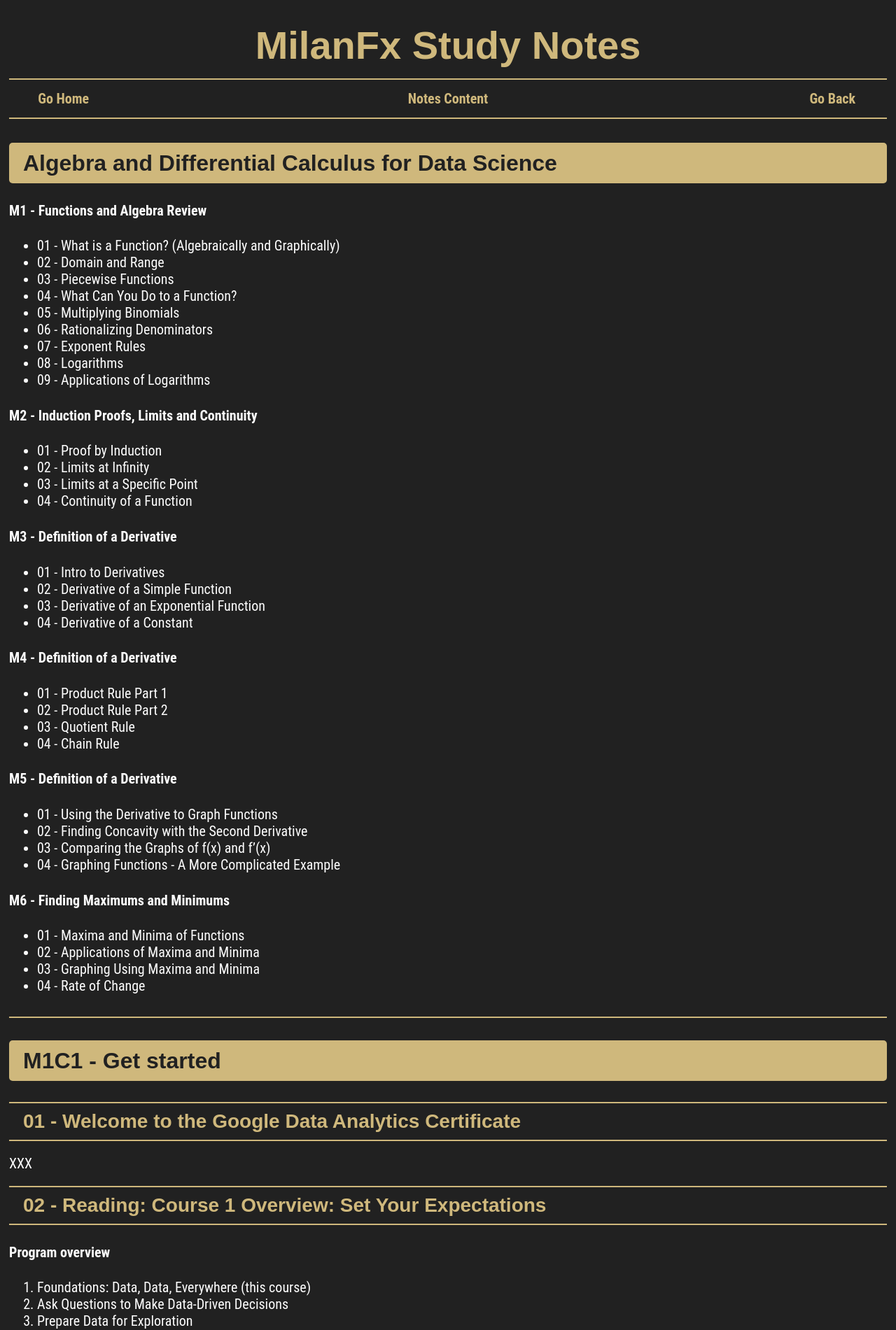
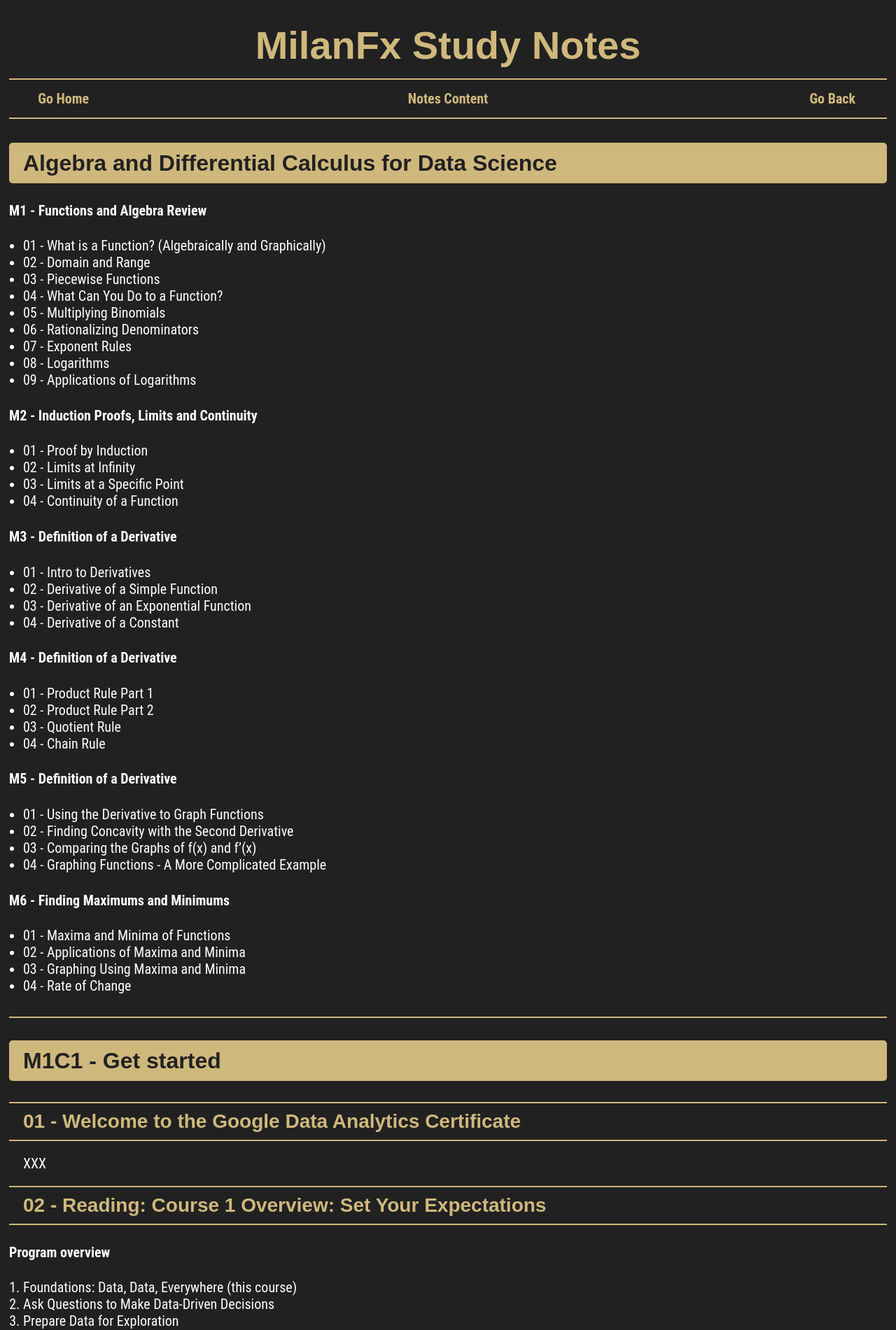
Before and after one commit to milanfx/milanfx.github.io, a Jekyll site: the page built from M1C1.md, in a window 1280 px wide. Shown: the top 1901 px of the page at 70% size. Built offline with Jekyll 4.4.1, drawn with Linux system fonts in a browser that asks for light colours; our own code applies the rules of GitHub Pages for plain Markdown files.

Commit message:
Update page.html

```diff
--- a/_layouts/page.html
+++ b/_layouts/page.html
@@ -31,6 +31,14 @@
       color: var(--name);
       font-style: normal;
       text-decoration: none;
+    }
+
+    .content > p,
+    .content > ul,
+    .content > ol,
+    .content > blockquote {
+      padding-left: 20px;
+      padding-right: 20px;
     }
 
     .container {
@@ -112,6 +120,7 @@
     .container h2 + h3 {
       margin-top: 30px;
     }
+
     .btn {
       display: block;
       box-sizing: border-box;
@@ -253,7 +262,7 @@
       </div>
     </div>
     <br>
-    <div>
+    <div class="content">
       {{ content }}
     </div>
     <br>
```
